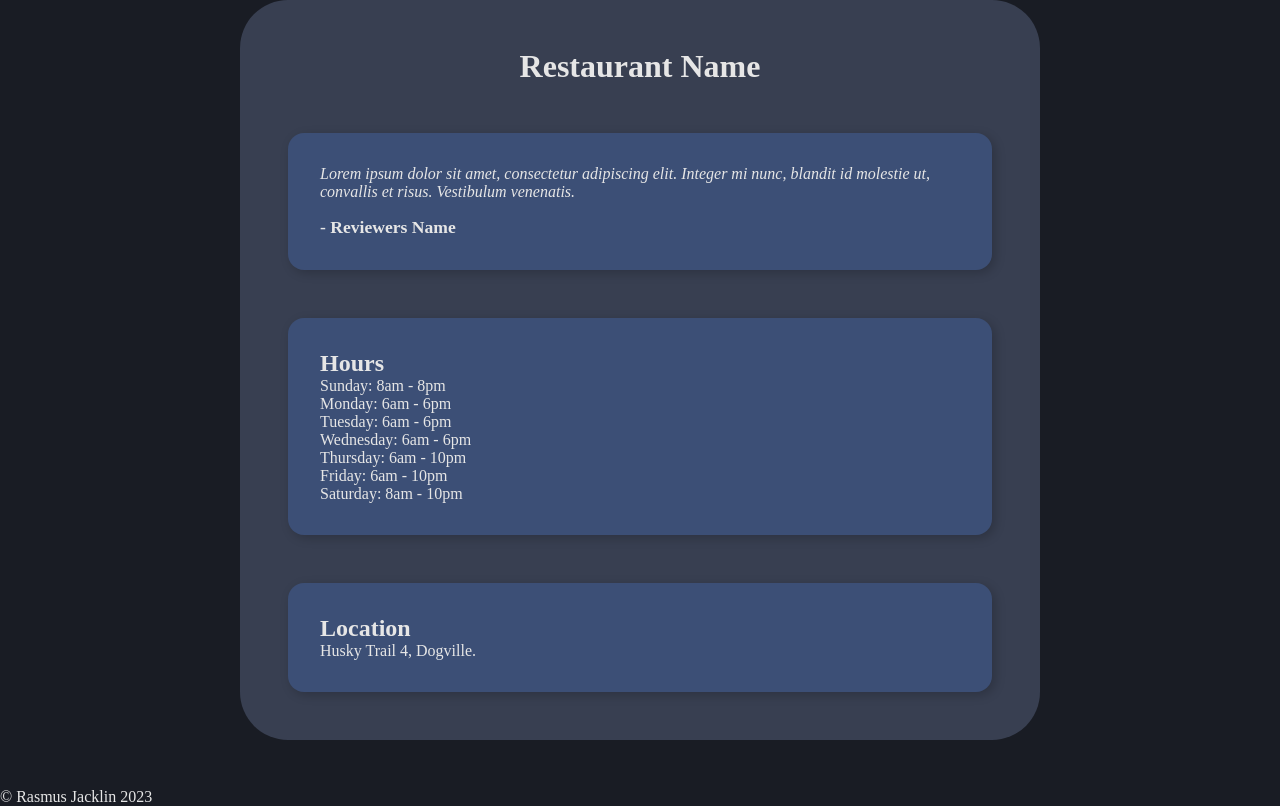
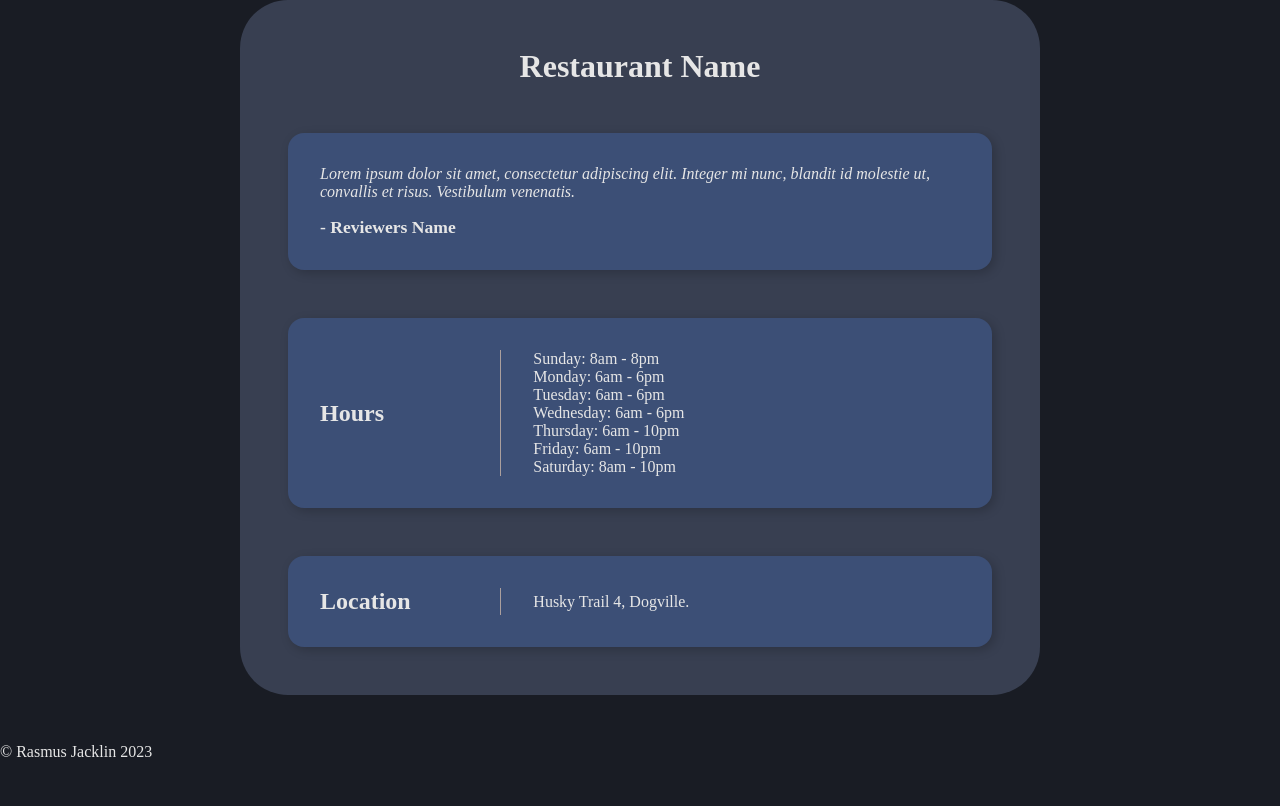
Before and after one commit to 02rasjac/restaurant-page, a website built with webpack: page dist/index.html in a window 1280 px wide. Shown: the part 979-1785 px from the top of the page. After the commit the page ends 1740 px from the top, so only its background shows below. Built offline with nearby package versions, Linux system fonts and the light colour scheme.

Commit message:
Position `section`s

```diff
--- a/src/index.scss
+++ b/src/index.scss
@@ -77,3 +77,18 @@ main {
     font-size: 1.1rem;
   }
 }
+
+.split-column {
+  display: grid;
+  grid-template-columns: minmax(auto, 1fr) 2fr;
+  align-items: center;
+
+  h2 {
+    height: 100%;
+    display: flex;
+    align-items: center;
+    border-right: 1px solid $rose-quartz;
+    margin-right: 2rem;
+    padding-right: 2rem;
+  }
+}
--- a/src/start.js
+++ b/src/start.js
@@ -33,6 +33,7 @@ function createSection(titleText, content) {
     sec.appendChild(p);
   }
 
+  sec.classList.add('split-column');
   return sec;
 }
 
```
